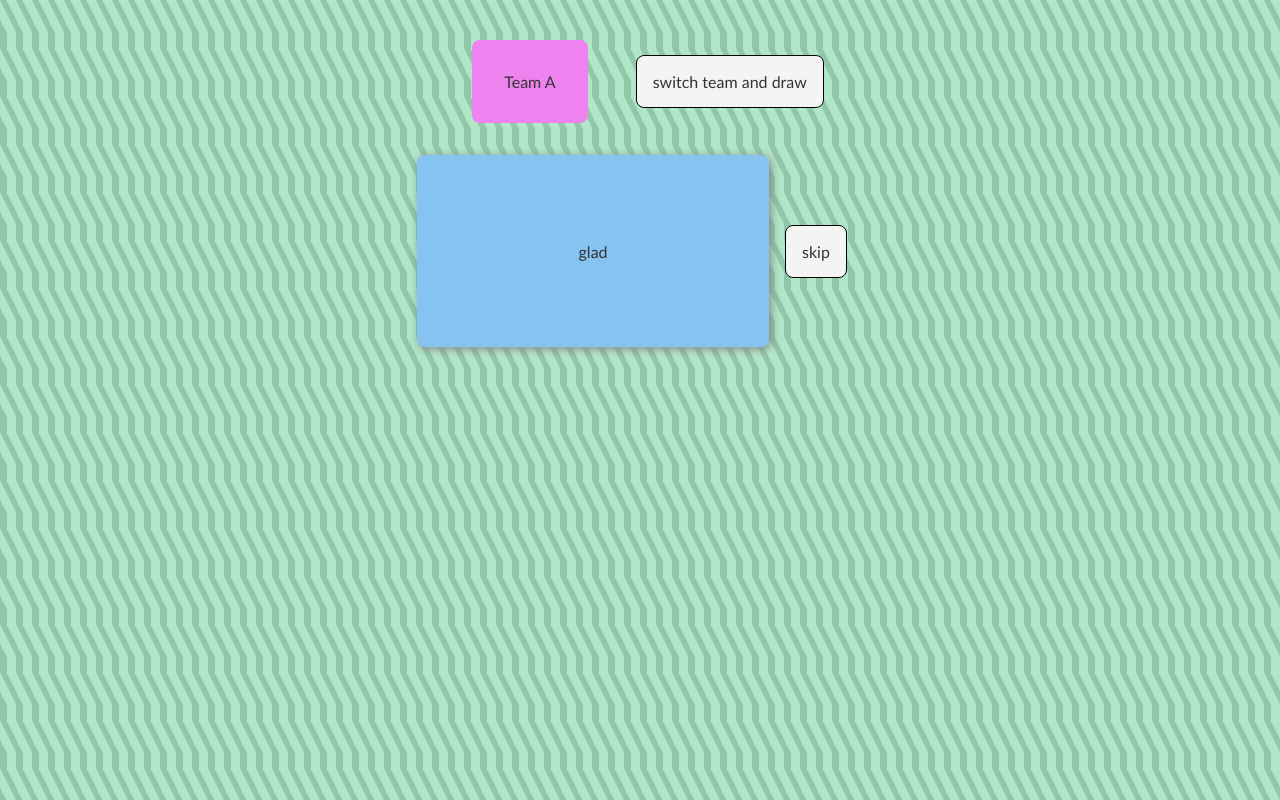
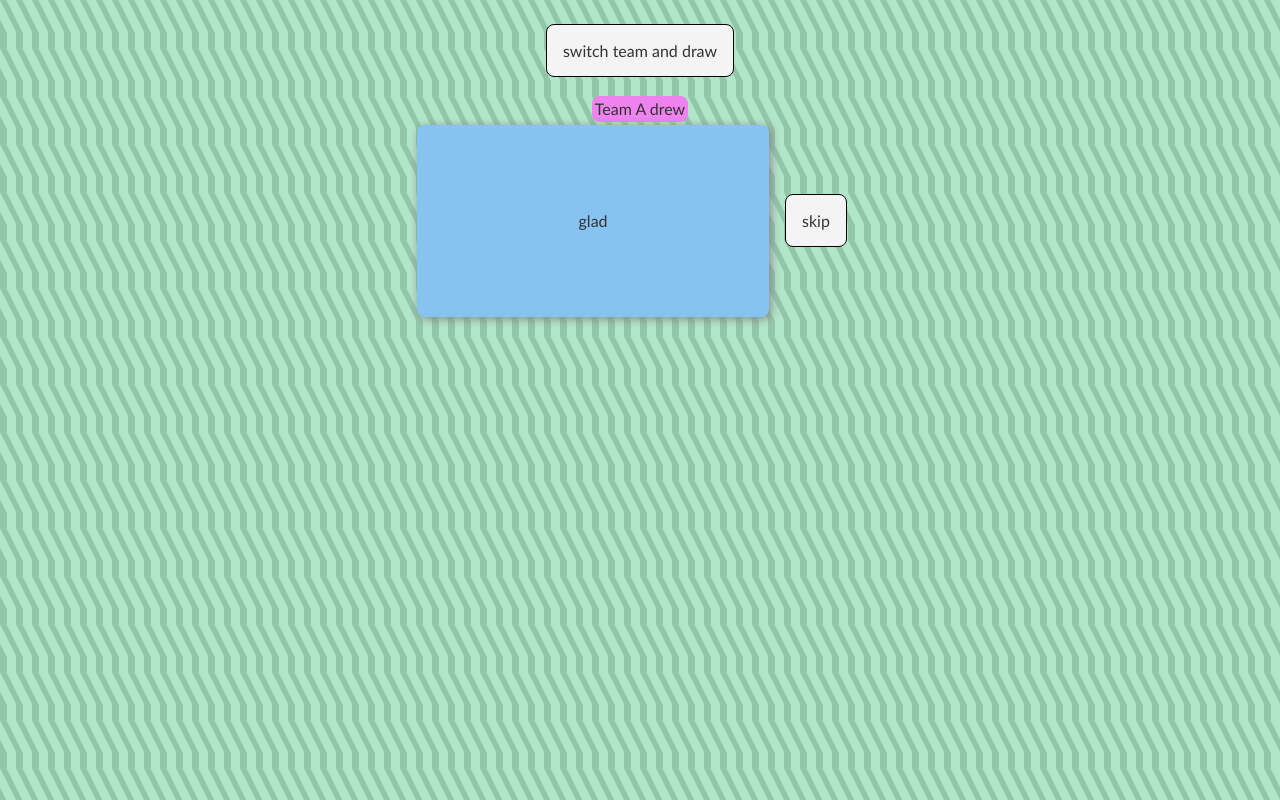
Before and after one commit to caseywatts/lyricsss-svelte, a Svelte app: page / in a window 1280 px wide. Built offline with nearby package versions, Linux system fonts and the light colour scheme.

Commit message:
make team who drew tinier

```diff
--- a/src/App.svelte
+++ b/src/App.svelte
@@ -79,10 +79,11 @@
 		border-radius: 0.5rem;
 		border: 1px solid black;
 	}
-	.team {
-		padding: 2rem;
-		margin: 2rem;
+	.team-who-drew {
+		padding: 0.2rem;
+		margin: 0.2rem;
 		border-radius: 0.5rem;
+		display: inline-block;
 	}
 	.team-a {
 		background: violet;
@@ -95,12 +96,19 @@
 <div class="app">
 	{#if playingWithTeams}
 		<div class="flex-center">
-			<div class="team {currentTeamClass}">{currentTeamName}</div>
 			<button class="lolbutton" on:click={switchTeamAndDraw}>switch team
 				and draw</button>
 		</div>
 		<div class="flex-center">
-			<div class="card flex-center">{currentCard}</div>
+			<div class="team-who-drew {currentTeamClass}">
+				{currentTeamName}
+				drew
+			</div>
+		</div>
+		<div class="flex-center">
+			<div class="card flex-center">
+				<div class="">{currentCard}</div>
+			</div>
 			<button class="lolbutton" on:click={skip}>skip</button>
 		</div>
 	{:else}
```
